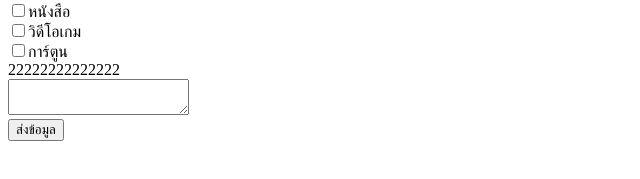
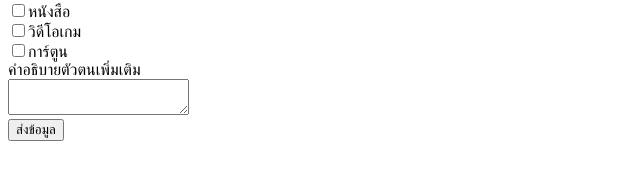
Before and after one commit to Phatcharaphon123/Work, a plain HTML site: page 820/HTML/form.html in a window 1280 px wide. Shown: the part 217-396 px from the top of the page, 0-640 px from the left. Drawn offline with Linux system fonts and the light colour scheme.

Commit message:
Update form.html

```diff
--- a/820/HTML/form.html
+++ b/820/HTML/form.html
@@ -35,8 +35,7 @@
     </div>
 </div>
 <div>
-    <!-- คำอธิบายตัวตนเพิ่มเติม -->
-    22222222222222
+    คำอธิบายตัวตนเพิ่มเติม
     <div>
         <textarea></textarea>
     </div>
```
